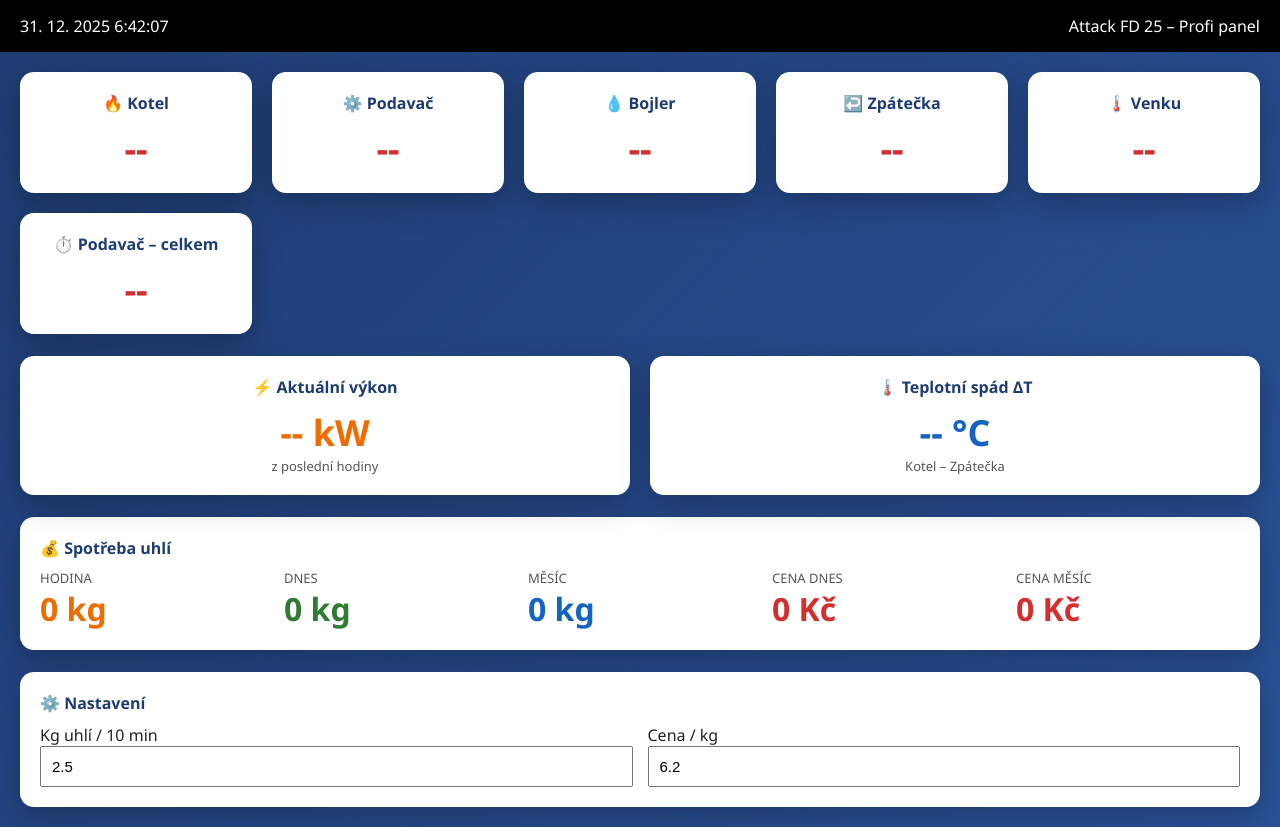
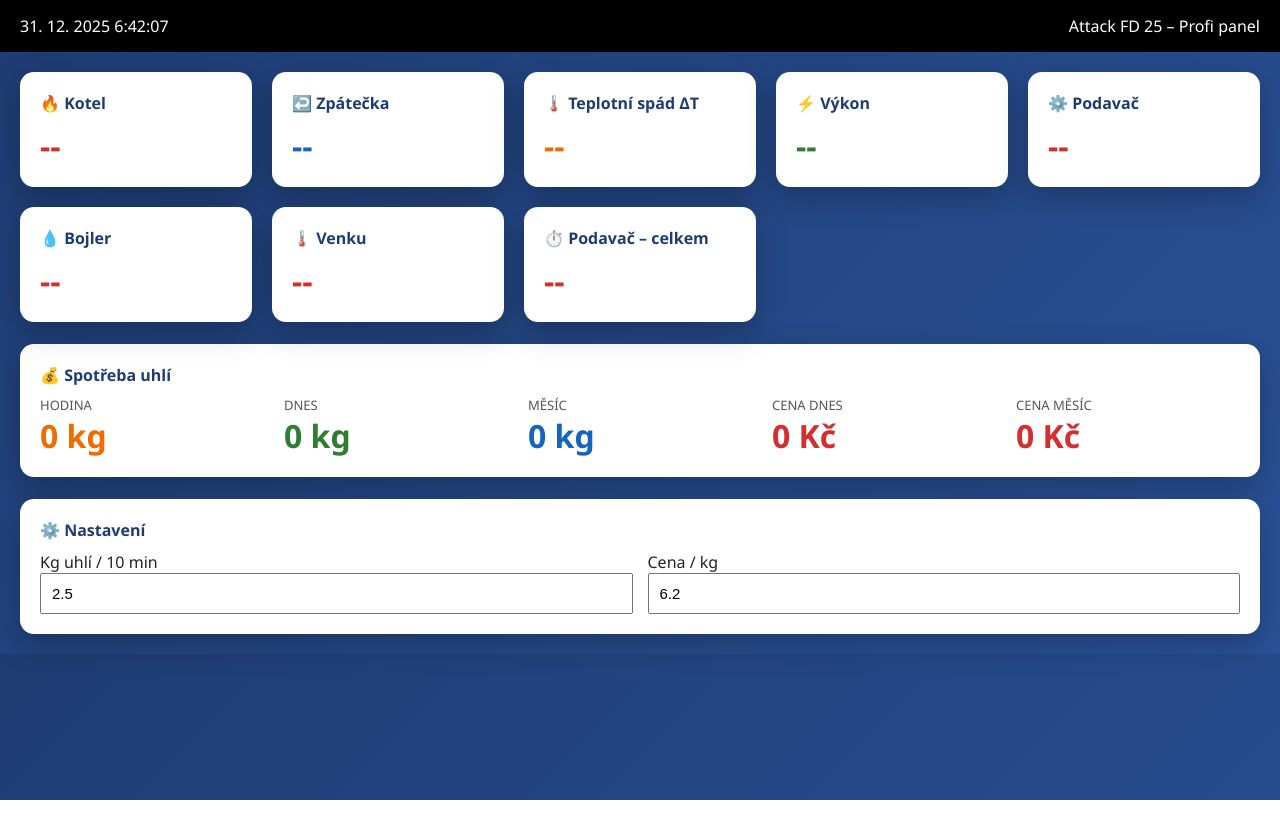
Before and after one commit to Lukianoo/fd25-dashboard, a plain HTML site: page index.html in a window 1280 px wide. After the commit the page ends 800 px from the top, so only its background shows below. Drawn offline with Linux system fonts and the light colour scheme; no server answers.

Commit message:
Update index.html

```diff
--- a/index.html
+++ b/index.html
@@ -32,19 +32,8 @@ main{max-width:1400px;margin:auto;padding:20px}
   padding:20px;
   box-shadow:0 10px 30px rgba(0,0,0,.25);
 }
-.card.center{text-align:center}
 h2{margin:0 0 10px;font-size:16px;color:#1e3c72}
-.value{
-  font-size:32px;
-  font-weight:700;
-  color:#d32f2f;
-}
-.value.big{
-  font-size:36px;
-  font-weight:800;
-}
-.value.power{color:#ef6c00}
-.value.delta{color:#1565c0}
+.value{font-size:32px;font-weight:700;color:#d32f2f}
 .sub{font-size:13px;color:#555}
 .green{color:#2e7d32}
 .blue{color:#1565c0}
@@ -63,31 +52,16 @@ input{width:100%;padding:10px;font-size:15px}
 
 <main>
 
-<!-- TEPLOTY -->
+<!-- TEPLOTY + VÝKON -->
 <div class="grid">
-  <div class="card center"><h2>🔥 Kotel</h2><div class="value big" id="tKotel">--</div></div>
-  <div class="card center"><h2>⚙️ Podavač</h2><div class="value big" id="tPodavac">--</div></div>
-  <div class="card center"><h2>💧 Bojler</h2><div class="value big" id="tBojler">--</div></div>
-  <div class="card center"><h2>↩️ Zpátečka</h2><div class="value big" id="tZpet">--</div></div>
-  <div class="card center"><h2>🌡️ Venku</h2><div class="value big" id="tVenku">--</div></div>
-  <div class="card center"><h2>⏱️ Podavač – celkem</h2><div class="value big" id="feedTotal">--</div></div>
-</div>
-
-<br>
-
-<!-- VÝKON + ΔT -->
-<div class="grid">
-  <div class="card center">
-    <h2>⚡ Aktuální výkon</h2>
-    <div class="value big power" id="powerKW">-- kW</div>
-    <div class="sub">z poslední hodiny</div>
-  </div>
-
-  <div class="card center">
-    <h2>🌡️ Teplotní spád ΔT</h2>
-    <div class="value big delta" id="deltaT">-- °C</div>
-    <div class="sub">Kotel – Zpátečka</div>
-  </div>
+  <div class="card"><h2>🔥 Kotel</h2><div class="value" id="tKotel">--</div></div>
+  <div class="card"><h2>↩️ Zpátečka</h2><div class="value blue" id="tZpet">--</div></div>
+  <div class="card"><h2>🌡️ Teplotní spád ΔT</h2><div class="value orange" id="deltaT">--</div></div>
+  <div class="card"><h2>⚡ Výkon</h2><div class="value green" id="powerKWbig">--</div></div>
+  <div class="card"><h2>⚙️ Podavač</h2><div class="value" id="tPodavac">--</div></div>
+  <div class="card"><h2>💧 Bojler</h2><div class="value" id="tBojler">--</div></div>
+  <div class="card"><h2>🌡️ Venku</h2><div class="value" id="tVenku">--</div></div>
+  <div class="card"><h2>⏱️ Podavač – celkem</h2><div class="value" id="feedTotal">--</div></div>
 </div>
 
 <br>
@@ -179,18 +153,19 @@ async function update(){
   if(!cur.length) return;
   const f=cur[0];
 
-  tKotel.textContent=(+f.field5||0).toFixed(1)+" °C";
+  const tK = +f.field5||0;
+  const tZ = +f.field1||0;
+
+  tKotel.textContent = tK.toFixed(1)+" °C";
   tPodavac.textContent=(+f.field2||0).toFixed(1)+" °C";
   tBojler.textContent=(+f.field3||0).toFixed(1)+" °C";
-  tZpet.textContent=(+f.field1||0).toFixed(1)+" °C";
+  tZpet.textContent  = tZ.toFixed(1)+" °C";
   tVenku.textContent=(+f.field4||0).toFixed(1)+" °C";
+
+  deltaT.textContent = (tK - tZ).toFixed(1)+" °C";
 
   const totalSec=+f.field8||0;
   feedTotal.textContent=totalSec+" s";
-
-  // ΔT
-  const delta=(+f.field5||0)-(+f.field1||0);
-  deltaT.textContent=delta.toFixed(1)+" °C";
 
   // HODINA
   const hourFeeds=await fetchFeeds("minutes=60&results=200");
@@ -198,21 +173,21 @@ async function update(){
     const hSec=hourFeeds.at(-1).field8-hourFeeds[0].field8;
     const hKg=secToKg(hSec);
     kgHour.textContent=hKg.toFixed(2)+" kg";
-    powerKW.textContent=(hKg*ENERGY*EFF).toFixed(1)+" kW";
+    powerKWbig.textContent=(hKg*ENERGY*EFF).toFixed(1)+" kW";
   }
 
   // DEN
   const daySec=resetDaily(totalSec);
   const dayKg=secToKg(daySec);
   kgDay.textContent=dayKg.toFixed(2)+" kg";
-  costDay.textContent=(dayKg*(+priceKg.value||6.2)).toFixed(0)+" Kč";
+  costDay.textContent=(dayKg*(+priceKg.value||15.5)).toFixed(0)+" Kč";
 
   // MĚSÍC
   const m=await fetchFeeds("days=30&results=8000");
   if(m.length>1){
     const mKg=secToKg(m.at(-1).field8-m[0].field8);
     kgMonth.textContent=mKg.toFixed(0)+" kg";
-    costMonth.textContent=(mKg*(+priceKg.value||6.2)).toFixed(0)+" Kč";
+    costMonth.textContent=(mKg*(+priceKg.value||15.5)).toFixed(0)+" Kč";
   }
 }
 
```
